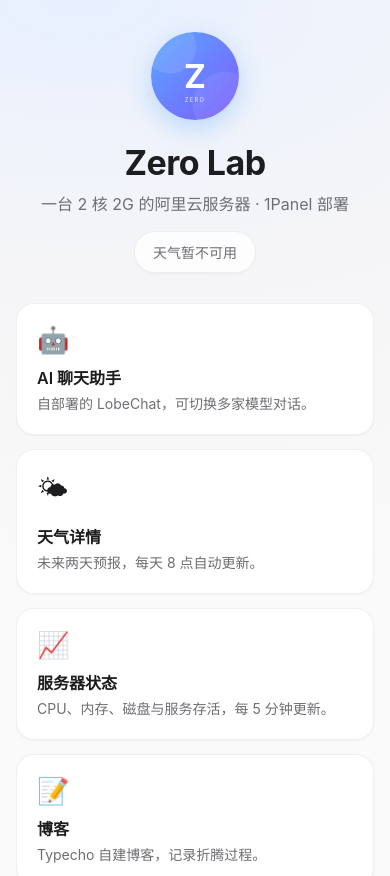
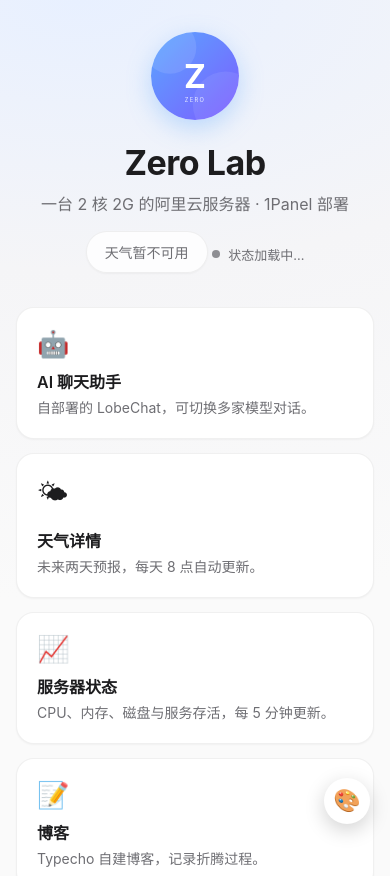
Before and after one commit to jack358069-sketch/my-server-lab, a plain HTML site: page index.html in a window 390 px wide. Shown: the top 876 px of the page. Drawn offline with Linux system fonts and the light colour scheme; no server answers.

Commit message:
访客个性化与页面优化
- preset/：6 个预设头像、6 个背景 SVG 与 personalize.js（localStorage，仅白名单预设）
- 首页：深色模式、服务状态徽章、页脚改版、个性化面板
- 博客：注入个性化脚本、开启顶部搜索、文章页阅读进度条
- 进度存档同步记录

```diff
--- a/index.html
+++ b/index.html
@@ -48,6 +48,21 @@
   .more { margin:10px 0 0; text-align:right; }
   .more a { color:var(--accent); text-decoration:none; font-size:14px; }
   .stats { margin:14px 0 0; color:var(--muted); font-size:13px; }
+  .health { display:inline-flex; align-items:center; gap:8px; margin-top:10px; font-size:13px; color:var(--muted); }
+  .health .dot { width:8px; height:8px; border-radius:50%; background:#8e8e93; }
+  .health.ok .dot { background:#30d158; }
+  .health.bad .dot { background:#ff453a; }
+  @media (prefers-color-scheme: dark) {
+    :root { --fg:#f5f5f7; --muted:#98989d; --bg:#000; --card:#1c1c1e; --accent:#0a84ff; }
+    body { background:radial-gradient(1200px 600px at 20% 0%, #1d2b45 0%, #000 45%, #0a0a0c 100%); }
+    .wx { background:rgba(28,28,30,.8); border-color:rgba(255,255,255,.08); }
+    .card { border-color:rgba(255,255,255,.08); }
+    .posts li { border-color:rgba(255,255,255,.08); }
+    .zl-look-btn { background:#1c1c1e; color:#f5f5f7; }
+    .zl-look-panel { background:#1c1c1e; color:#f5f5f7; }
+    .zl-label { color:#d1d1d6; }
+    #zl-reset { background:#2c2c2e; color:#f5f5f7; }
+  }
 </style>
 </head>
 <body>
@@ -57,6 +72,7 @@
       <h1>Zero Lab</h1>
       <p class="sub">一台 2 核 2G 的阿里云服务器 · 1Panel 部署</p>
       <div class="wx" id="wx"><span class="wx-dim">天气加载中…</span></div>
+      <p class="health" id="health"><span class="dot"></span><span id="health-text">状态加载中…</span></p>
     </div>
 
     <div class="grid">
@@ -99,7 +115,9 @@
     </section>
 
     <footer>
-      由 OpenResty 提供服务 · 自建服务器实验页 · <a href="http://47.115.150.227:40247" target="_blank" rel="noopener">试试 AI 助手</a>
+      由 OpenResty 提供服务 · © 2026 Zero Lab ·
+      <a href="https://github.com/jack358069-sketch/my-server-lab" target="_blank" rel="noopener">GitHub</a> ·
+      <a href="http://47.115.150.227:40300" target="_blank" rel="noopener">博客</a>
       <p class="stats" id="stats"></p>
     </footer>
   </div>
@@ -152,8 +170,22 @@
           document.getElementById('stats').textContent =
             '近 24 小时访问：本站 ' + (pv.site || 0) + ' 次 · 博客 ' + (pv.blog || 0) + ' 次';
         }
+        var health = document.getElementById('health');
+        var healthText = document.getElementById('health-text');
+        if (health && healthText) {
+          var warnCount = (d.warnings && d.warnings.length) || 0;
+          var httpOk = (d.http || []).every(function (c) { return c.code >= 200 && c.code < 400; });
+          if (!warnCount && httpOk) {
+            health.className = 'health ok';
+            healthText.textContent = '服务正常 · ' + d.time + ' 更新';
+          } else {
+            health.className = 'health bad';
+            healthText.textContent = (warnCount ? warnCount + ' 项异常' : '服务探测异常') + ' · ' + d.time;
+          }
+        }
       })
       .catch(function () {});
   </script>
+  <script src="/preset/personalize.js"></script>
 </body>
 </html>
--- /dev/null
+++ b/preset/personalize.js
@@ -0,0 +1,231 @@
+/* 访客个性化：从预设里挑选头像与背景，仅存在本浏览器（localStorage） */
+(function () {
+  'use strict';
+  var BASE = 'http://47.115.150.227/preset/';
+  var KEY = 'zerolab.look';
+  var AVATARS = ['a1', 'a2', 'a3', 'a4', 'a5', 'a6'];
+  var BGS = ['b1', 'b2', 'b3', 'b4', 'b5', 'b6'];
+  var state = { avatar: '', bg: '' };
+
+  function valid(list, id) { return list.indexOf(id) >= 0 ? id : ''; }
+  function load() {
+    try {
+      var o = JSON.parse(localStorage.getItem(KEY) || '{}');
+      state.avatar = valid(AVATARS, o.avatar);
+      state.bg = valid(BGS, o.bg);
+    } catch (e) { state = { avatar: '', bg: '' }; }
+  }
+  function save() {
+    try { localStorage.setItem(KEY, JSON.stringify(state)); } catch (e) { /* 隐私模式下忽略 */ }
+  }
+  function url(kind, id) { return BASE + kind + '/' + id + '.svg'; }
+
+  var css = [
+    '.zl-look-btn{position:fixed;right:20px;bottom:20px;z-index:9998;width:46px;height:46px;',
+    'border:0;border-radius:50%;background:#fff;box-shadow:0 6px 20px rgba(0,0,0,.18);font-size:22px;',
+    'cursor:pointer;transition:transform .18s ease}',
+    '.zl-look-btn:hover{transform:scale(1.08)}',
+    '.zl-look-mask{position:fixed;inset:0;background:rgba(0,0,0,.35);z-index:9999;opacity:0;',
+    'pointer-events:none;transition:opacity .22s ease}',
+    '.zl-look-mask.open{opacity:1;pointer-events:auto}',
+    '.zl-look-panel{position:fixed;right:16px;bottom:78px;z-index:10000;width:min(360px,calc(100vw - 32px));',
+    'max-height:min(78vh,640px);overflow:auto;background:#fff;border-radius:18px;padding:18px 20px;',
+    'box-shadow:0 18px 50px rgba(0,0,0,.22);transform:translateY(14px) scale(.98);opacity:0;',
+    'pointer-events:none;transition:opacity .2s ease,transform .2s ease;',
+    'font-family:-apple-system,"PingFang SC","Microsoft YaHei",system-ui,sans-serif}',
+    '.zl-look-panel.open{opacity:1;transform:none;pointer-events:auto}',
+    '.zl-look-panel h3{margin:0 0 4px;font-size:17px}',
+    '.zl-hint{color:#8a8a8e;font-size:12px;margin:0 0 12px}',
+    '.zl-label{font-size:13px;color:#3a3a3c;margin:12px 0 8px;font-weight:600}',
+    '.zl-grid{display:grid;grid-template-columns:repeat(6,1fr);gap:8px}',
+    '.zl-grid.zl-bg-grid{grid-template-columns:repeat(3,1fr)}',
+    '.zl-item{padding:0;border:2px solid transparent;border-radius:12px;background:none;cursor:pointer;line-height:0}',
+    '.zl-item img{width:100%;height:44px;object-fit:cover;border-radius:10px;display:block}',
+    '.zl-grid .zl-item:not(.zl-wide) img{height:44px;border-radius:50%;width:44px;margin:0 auto}',
+    '.zl-item.selected{border-color:#0071e3}',
+    '.zl-actions{display:flex;gap:10px;justify-content:flex-end;margin-top:16px}',
+    '.zl-actions button{border:0;border-radius:999px;padding:9px 16px;font-size:13px;cursor:pointer}',
+    '#zl-reset{background:#f2f2f7;color:#3a3a3c}',
+    '#zl-close{background:#0071e3;color:#fff}',
+    '.zl-progress{position:fixed;top:0;left:0;height:3px;width:0;z-index:10001;',
+    'background:linear-gradient(90deg,#5aa7ff,#7c5cff);transition:width .12s linear}',
+    'body.has-user-bg{background-image:linear-gradient(rgba(255,255,255,.9),rgba(255,255,255,.94)),var(--zl-bg) !important;',
+    'background-size:cover !important;background-attachment:fixed !important;background-position:center !important}',
+    '@media (prefers-color-scheme:dark){body.has-user-bg{background-image:',
+    'linear-gradient(rgba(0,0,0,.82),rgba(0,0,0,.9)),var(--zl-bg) !important}',
+    '.zl-look-btn{background:#1c1c1e;color:#f5f5f7}',
+    '.zl-look-panel{background:#1c1c1e;color:#f5f5f7}',
+    '.zl-label{color:#d1d1d6}',
+    '#zl-reset{background:#2c2c2e;color:#f5f5f7}}'
+  ].join('');
+
+  function injectCss() {
+    var style = document.createElement('style');
+    style.textContent = css;
+    document.head.appendChild(style);
+  }
+
+  var original = { avatar: '', bg: '' };
+  function collectTargets() {
+    return {
+      avatars: document.querySelectorAll('#profile-avatar, .hero .avatar'),
+      banners: document.querySelectorAll('#header-background'),
+      blog: document.getElementById('profile-avatar') !== null
+    };
+  }
+  function remember(src) { if (!original.avatar) original.avatar = src || ''; }
+
+  function apply() {
+    var t = collectTargets();
+    Array.prototype.forEach.call(t.avatars, function (el) {
+      if (!el.dataset.zlOrig) el.dataset.zlOrig = el.getAttribute('src') || '';
+      remember(el.dataset.zlOrig);
+      el.src = state.avatar ? url('avatars', state.avatar) : el.dataset.zlOrig;
+    });
+    Array.prototype.forEach.call(t.banners, function (el) {
+      if (!el.dataset.zlOrig) el.dataset.zlOrig = el.getAttribute('src') || '';
+      original.bg = original.bg || el.dataset.zlOrig;
+      el.src = state.bg ? url('bg', state.bg) : el.dataset.zlOrig;
+    });
+    if (!t.blog) {
+      if (state.bg) {
+        document.body.classList.add('has-user-bg');
+        document.body.style.setProperty('--zl-bg', 'url("' + url('bg', state.bg) + '")');
+      } else {
+        document.body.classList.remove('has-user-bg');
+        document.body.style.removeProperty('--zl-bg');
+      }
+    }
+  }
+
+  function thumb(kind, id, wide) {
+    var b = document.createElement('button');
+    b.type = 'button';
+    b.className = 'zl-item' + (wide ? ' zl-wide' : '');
+    b.dataset.kind = kind;
+    b.dataset.id = id;
+    b.setAttribute('aria-label', (kind === 'avatars' ? '头像 ' : '背景 ') + id);
+    var img = document.createElement('img');
+    img.src = url(kind, id);
+    img.alt = '';
+    b.appendChild(img);
+    return b;
+  }
+
+  function buildPanel() {
+    var btn = document.createElement('button');
+    btn.type = 'button';
+    btn.className = 'zl-look-btn';
+    btn.title = '个性设置';
+    btn.setAttribute('aria-label', '个性设置');
+    btn.textContent = '🎨';
+
+    var mask = document.createElement('div');
+    mask.className = 'zl-look-mask';
+
+    var panel = document.createElement('div');
+    panel.className = 'zl-look-panel';
+    panel.setAttribute('role', 'dialog');
+    panel.setAttribute('aria-label', '个性化设置');
+
+    var h = document.createElement('h3');
+    h.textContent = '个性化';
+    var hint = document.createElement('p');
+    hint.className = 'zl-hint';
+    hint.textContent = '只在你自己的浏览器生效，不影响别人';
+
+    var la = document.createElement('div');
+    la.className = 'zl-label';
+    la.textContent = '头像';
+    var gridA = document.createElement('div');
+    gridA.className = 'zl-grid';
+    AVATARS.forEach(function (id) { gridA.appendChild(thumb('avatars', id, false)); });
+
+    var lb = document.createElement('div');
+    lb.className = 'zl-label';
+    lb.textContent = '背景';
+    var gridB = document.createElement('div');
+    gridB.className = 'zl-grid zl-bg-grid';
+    BGS.forEach(function (id) { gridB.appendChild(thumb('bg', id, true)); });
+
+    var actions = document.createElement('div');
+    actions.className = 'zl-actions';
+    var reset = document.createElement('button');
+    reset.type = 'button';
+    reset.id = 'zl-reset';
+    reset.textContent = '恢复默认';
+    var close = document.createElement('button');
+    close.type = 'button';
+    close.id = 'zl-close';
+    close.textContent = '完成';
+    actions.appendChild(reset);
+    actions.appendChild(close);
+
+    panel.appendChild(h);
+    panel.appendChild(hint);
+    panel.appendChild(la);
+    panel.appendChild(gridA);
+    panel.appendChild(lb);
+    panel.appendChild(gridB);
+    panel.appendChild(actions);
+
+    document.body.appendChild(btn);
+    document.body.appendChild(mask);
+    document.body.appendChild(panel);
+
+    function refresh() {
+      Array.prototype.forEach.call(panel.querySelectorAll('.zl-item'), function (el) {
+        var on = el.dataset.kind === 'avatars' ? el.dataset.id === state.avatar
+                                               : el.dataset.id === state.bg;
+        el.classList.toggle('selected', on);
+      });
+    }
+    function open() { panel.classList.add('open'); mask.classList.add('open'); refresh(); }
+    function shut() { panel.classList.remove('open'); mask.classList.remove('open'); }
+
+    btn.addEventListener('click', open);
+    close.addEventListener('click', shut);
+    mask.addEventListener('click', shut);
+    document.addEventListener('keydown', function (e) { if (e.key === 'Escape') shut(); });
+
+    panel.addEventListener('click', function (e) {
+      var el = e.target.closest ? e.target.closest('.zl-item') : null;
+      if (!el) return;
+      if (el.dataset.kind === 'avatars') state.avatar = el.dataset.id;
+      else state.bg = el.dataset.id;
+      save();
+      apply();
+      refresh();
+    });
+    reset.addEventListener('click', function () {
+      state = { avatar: '', bg: '' };
+      save();
+      apply();
+      refresh();
+    });
+  }
+
+  function progressBar() {
+    var post = document.getElementById('post');
+    if (!post) return;
+    var bar = document.createElement('div');
+    bar.className = 'zl-progress';
+    document.body.appendChild(bar);
+    function update() {
+      var content = document.querySelector('.post-content') || post;
+      var rect = content.getBoundingClientRect();
+      var total = rect.height - window.innerHeight;
+      var pct = total > 0 ? (-rect.top / total) * 100 : 100;
+      bar.style.width = Math.min(100, Math.max(0, pct)) + '%';
+    }
+    window.addEventListener('scroll', update, { passive: true });
+    window.addEventListener('resize', update);
+    update();
+  }
+
+  load();
+  injectCss();
+  apply();
+  buildPanel();
+  progressBar();
+})();
```
Also changed, not shown: preset/avatars/a1.svg (added), preset/avatars/a2.svg (added), preset/avatars/a3.svg (added), preset/avatars/a4.svg (added), preset/avatars/a5.svg (added), preset/avatars/a6.svg (added), preset/bg/b1.svg (added), preset/bg/b2.svg (added), preset/bg/b3.svg (added), preset/bg/b4.svg (added), preset/bg/b5.svg (added), preset/bg/b6.svg (added), 1 other file.
